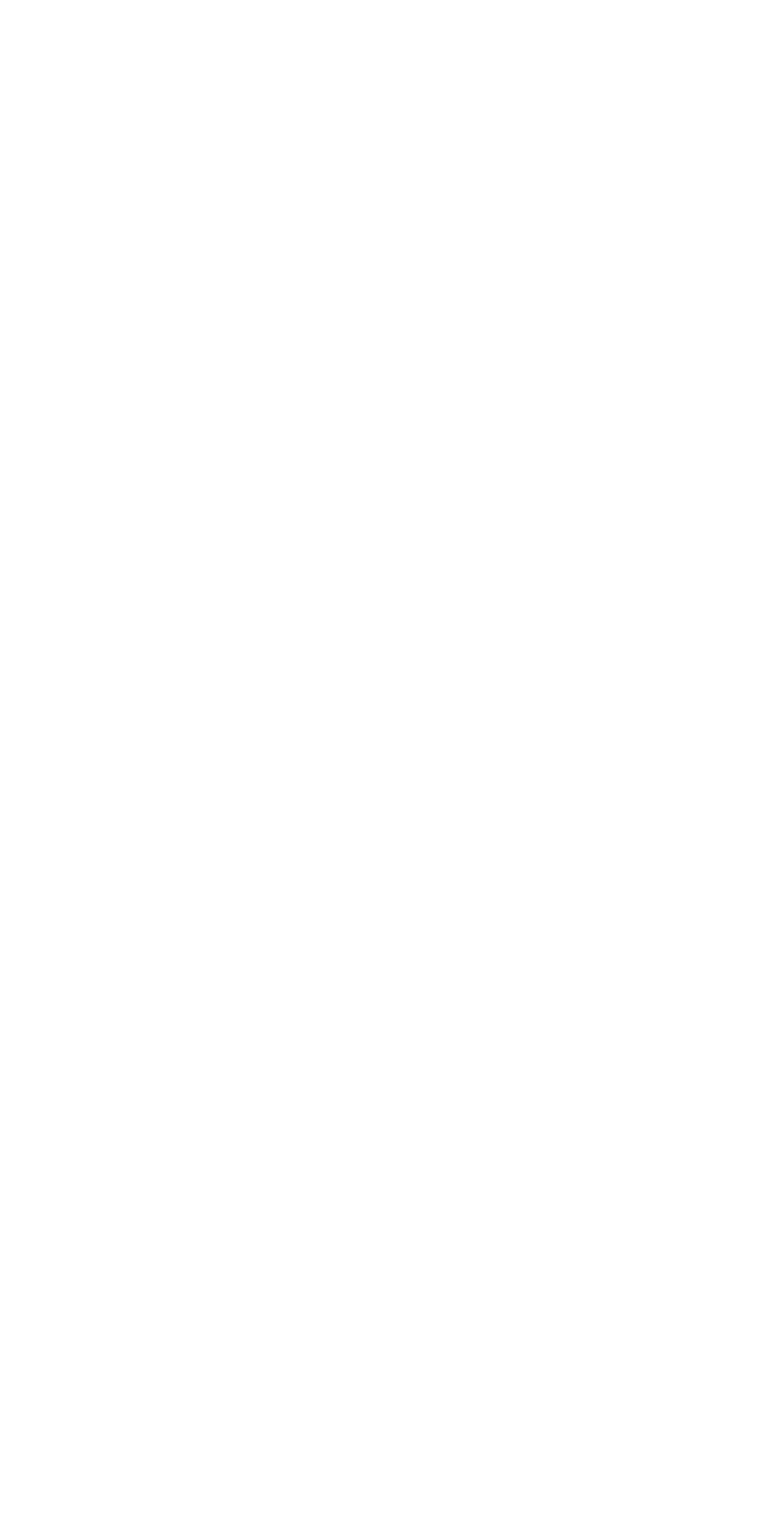
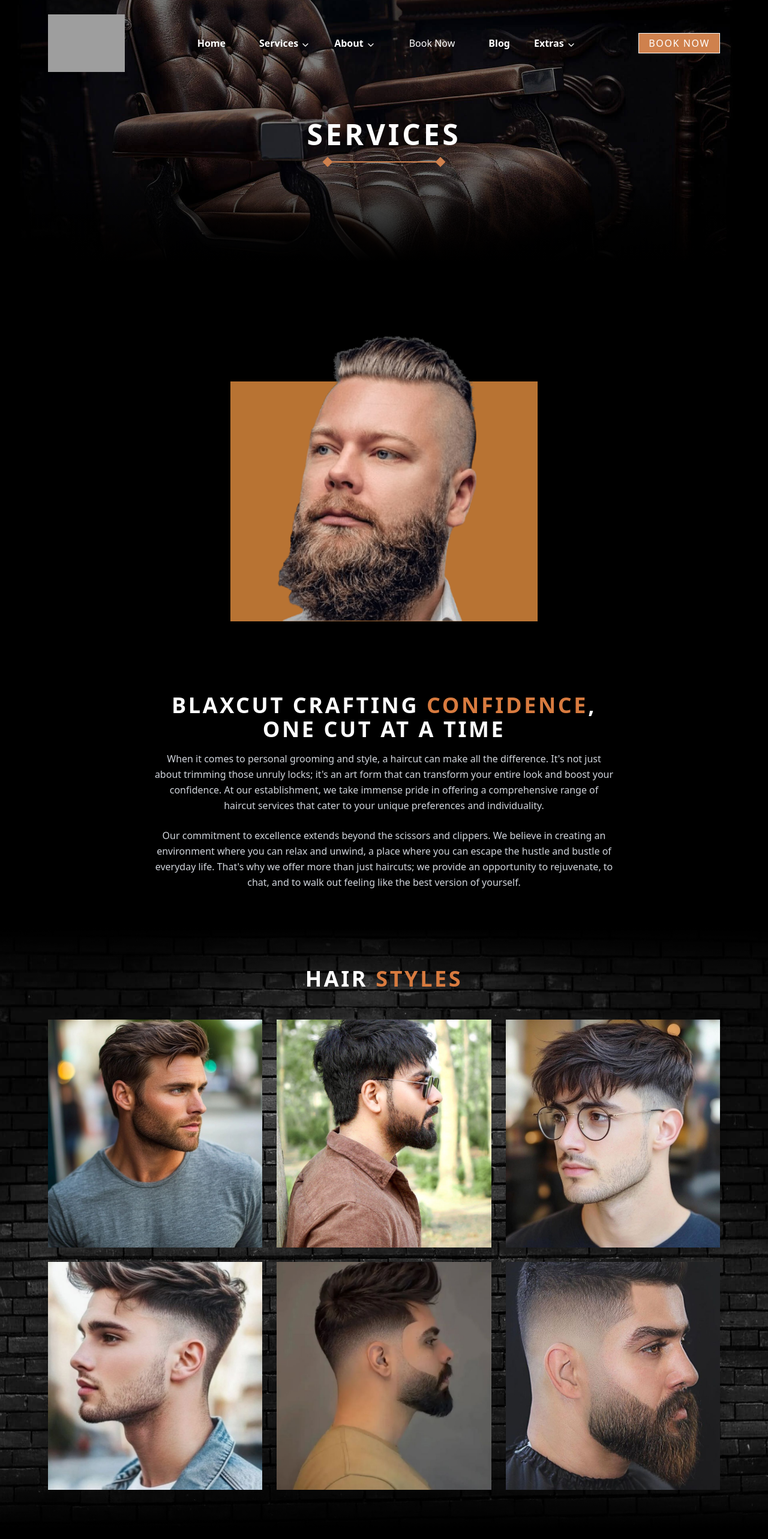
Before and after one commit to Himanshu1852002/BarBar_Shop, a React (Vite) app in the folder frontend/: page /single-service in a window 1280 px wide. Before the commit this address had no page. Shown: the top 2566 px of the page at 60% size. Before the commit the page ends 800 px from the top, so only its background shows below. Built offline with nearby package versions, Linux system fonts and the light colour scheme; grey boxes are pictures that could not be loaded.

Commit message:
frontend ready

```diff
--- a/frontend/src/App.jsx
+++ b/frontend/src/App.jsx
@@ -1,5 +1,6 @@
 import './App.css'
-import { Routes, Route } from 'react-router-dom'
+import { Routes, Route, useLocation } from 'react-router-dom'
+import { useEffect, useState } from "react";
 import Home from './pages/Home/Home'
 import AllServicePage from './pages/Services/AllServicePage'
 import Aboutus from './pages/About us/Aboutus'
@@ -7,19 +8,35 @@
 import Contactus from './pages/Contact us/Contactus'
 import Testimonials from './pages/Testimonials/Testimonials'
 import Booking from './pages/Booking/Booking'
+import ServiceSingle from './pages/Service Single/ServiceSingle'
+import Loader from './components/Loader/Loader'
 
 function App() {
+  const location = useLocation();
+  const [loading, setLoading] = useState(true);
+
+  useEffect(() => {
+    setLoading(true);
+    const timer = setTimeout(() => setLoading(false), 1000); // 1 second delay
+    return () => clearTimeout(timer);
+  }, [location]);
+
   return (
     <>
+     {loading ? <Loader /> : (
+
       <Routes>
         <Route path='/' element={<Home />} />
         <Route path='/services' element={<AllServicePage />} />
         <Route path='/aboutus' element={<Aboutus />} />
         <Route path='/team' element={<Team />} />
         <Route path='/contactus' element={<Contactus />} />
-        <Route path='/testimonials' element={<Testimonials/>}/>
-        <Route path='/booking' element={<Booking/>}/>
+        <Route path='/testimonials' element={<Testimonials />} />
+        <Route path='/booking' element={<Booking />} />
+        <Route path='/single-service' element={<ServiceSingle />} />
       </Routes>
+     )}
+
     </>
   )
 }
--- a/frontend/src/components/CenterSection/CenterSection.jsx
+++ b/frontend/src/components/CenterSection/CenterSection.jsx
@@ -1,5 +1,6 @@
 import wallImg from '../../assets/wall2.jpg';
 import men2 from '../../assets/man-2.png';
+import { Link } from 'react-router-dom';
 
 const CenterSection = () => {
     return (
@@ -35,9 +36,11 @@
                         dedicated to enhancing your style and confidence.
                     </p>
 
-                    <button className="mt-6 bg-[#cf814d] text-white font-semibold py-2 px-6 hover:shadow-[0_0_25px_#cf814d] transition duration-300 tracking-widest">
+                   <Link to='/booking'>
+                    <button className="mt-6 cursor-pointer bg-[#cf814d] text-white font-semibold py-2 px-6 hover:shadow-[0_0_25px_#cf814d] transition duration-300 tracking-widest">
                         BOOK NOW
                     </button>
+                   </Link>
                 </div>
 
                 <div className="w-[70%] sm:w-[60%] md:w-[150%] lg:w-[40%]">
--- a/frontend/src/components/Hero-Section/Hero.jsx
+++ b/frontend/src/components/Hero-Section/Hero.jsx
@@ -1,3 +1,4 @@
+import { Link } from 'react-router-dom';
 import bg_img from '../../assets/hero-bg.jpg';
 import hero_men from "../../assets/hero-men.png"
 
@@ -31,9 +32,11 @@
                         Established with a passion for the art of barbering, we take great pride in
                         our craft and strive to create an atmosphere that feels like home.
                     </p>
+                    <Link to='/booking'>
                     <button className="mt-6 cursor-pointer bg-[#cf814d] text-text font-semibold py-2 px-6  hover:shadow-[0_0_25px_#cf814d] transition duration-400 tracking-widest">
                         BOOK NOW
                     </button>
+                    </Link>
                 </div>
             </div>
         </section>
--- /dev/null
+++ b/frontend/src/components/Loader/Loader.jsx
@@ -0,0 +1,9 @@
+const Loader = () => {
+  return (
+    <div className="fixed inset-0 bg-black flex items-center justify-center z-50">
+      <div className="w-12 h-12 border-4 border-[#cf814d] border-dotted border-t-transparent rounded-full animate-spin"></div>
+    </div>
+  );
+};
+
+export default Loader;
--- a/frontend/src/components/Navbar/Navbar.jsx
+++ b/frontend/src/components/Navbar/Navbar.jsx
@@ -27,6 +27,7 @@
     >
       <div className="flex items-center justify-between px-4 sm:px-8 md:px-10 lg:px-20 py-6">
         <div>
+          <Link to='/'>
           <img
             src={logoDesktop}
             alt="logo"
@@ -37,6 +38,7 @@
             alt="mobile logo"
             className="block md:hidden"
           />
+          </Link>
         </div>
         <ul className="hidden md:flex gap-8 lg:gap-10 items-center text-sm lg:text-base">
           <li className="cursor-pointer font-semibold">
@@ -67,7 +69,7 @@
                   to="/single-service"
                   className="block px-4 py-2 hover:bg-[#cf814d] transition"
                 >
-                  Single Service
+                  Service Single
                 </Link>
               </li>
             </ul>
@@ -141,9 +143,11 @@
         </ul>
 
         <div className="hidden md:block">
-          <button className="bg-[#cf814d] text-white border border-white py-1 px-4 hover:shadow-[0_0_25px_#cf814d] transition duration-400 cursor-pointer tracking-widest">
-            BOOK NOW
-          </button>
+          <Link to="/booking">
+            <button className="bg-[#cf814d] text-white border border-white py-1 px-4 hover:shadow-[0_0_25px_#cf814d] transition duration-400 cursor-pointer tracking-widest">
+              BOOK NOW
+            </button>
+          </Link>
         </div>
 
         <div className="md:hidden">
--- /dev/null
+++ b/frontend/src/components/ScroolToTop/ScrollTop.jsx
@@ -0,0 +1,14 @@
+import { useEffect } from "react";
+import { useLocation } from "react-router-dom";
+
+const ScrollTop = () => {
+  const { pathname } = useLocation();
+
+  useEffect(() => {
+    window.scrollTo(0, 0);
+  }, [pathname]);
+
+  return null;
+};
+
+export default ScrollTop;
--- a/frontend/src/main.jsx
+++ b/frontend/src/main.jsx
@@ -3,10 +3,12 @@
 import './index.css'
 import App from './App.jsx'
 import { BrowserRouter } from 'react-router-dom'
+import ScrollTop from './components/ScroolToTop/ScrollTop.jsx'
 
 createRoot(document.getElementById('root')).render(
   <StrictMode>
     <BrowserRouter>
+    <ScrollTop/>
       <App />
     </BrowserRouter>
   </StrictMode>,
--- /dev/null
+++ b/frontend/src/pages/Service Single/ServiceSingle.jsx
@@ -0,0 +1,121 @@
+import chairImg from '../../assets/chair.jpg';
+import Navbar from '../../components/Navbar/Navbar';
+import Footer from '../../components/Footer/Footer';
+import hero_men_img from '../../assets/hero-men-bg.png';
+import wallImg from '../../assets/wall2.jpg';
+import style1 from '../../assets/style1.jpg'
+import style2 from '../../assets/style2.jpg'
+import style3 from '../../assets/style3.jpg'
+import style4 from '../../assets/style4.jpg'
+import style5 from '../../assets/style5.jpg'
+import style6 from '../../assets/style6.jpg'
+
+const styles = [
+  { img: style1, name: "Pompadour" },
+  { img: style2, name: "Classic Quiff" },
+  { img: style3, name: "High Fade" },
+  { img: style4, name: "Side Part" },
+  { img: style5, name: "Undercut" },
+  { img: style6, name: "Buzz Cut" },
+];
+
+const ServiceSingle = () => {
+  return (
+    <>
+      <Navbar />
+      <section className="relative w-full h-full flex flex-col justify-center items-center overflow-hidden pt-30 pb-20 md:pt-50 md:pb-40 lg:px-10">
+        <div
+          className="absolute top-0 left-0 w-full h-full -z-10 bg-cover bg-center"
+          style={{ backgroundImage: `url(${chairImg})` }}
+        >
+          <div className="absolute bottom-0 left-0 w-full h-40 bg-gradient-to-t from-black to-transparent pointer-events-none" />
+        </div>
+
+        <div className="text-center text-white z-10">
+          <h2 className="text-2xl sm:text-3xl md:text-5xl font-bold tracking-widest uppercase">
+            SERVICES
+          </h2>
+          <div className="flex items-center justify-center mt-4">
+            <div className="w-2 md:w-3 h-2 md:h-3 bg-[#cf814d] rotate-45" />
+            <div className="h-[2px] w-20 sm:w-36 md:w-44 bg-[#cf814d]" />
+            <div className="w-2 md:w-3 h-2 md:h-3 bg-[#cf814d] rotate-45" />
+          </div>
+        </div>
+      </section>
+      <section className="w-full min-h-screen flex items-center justify-center bg-black">
+        <div className="relative max-w-lg w-full flex justify-center items-center">
+          <div className="absolute inset-0 flex justify-center items-center">
+            <div className="bg-[#b87333] w-72 h-80 md:w-135 md:h-[400px]"></div>
+          </div>
+          <img
+            src={hero_men_img}
+            alt="profile"
+            className="relative z-10 -mb-15 w-64 md:w-120 object-cover rounded-md"
+          />
+        </div>
+      </section>
+      <section className="bg-black text-white -mt-20 pb-16 px-6 md:px-20 text-center">
+        <h2 className="text-3xl md:text-4xl font-extrabold uppercase tracking-widest mb-4">
+          BLAXCUT CRAFTING{" "}
+          <span className="text-[#d87b3f]">CONFIDENCE</span>, <br />
+          ONE CUT AT A TIME
+        </h2>
+        <div className="max-w-3xl mx-auto space-y-6 text-gray-300 leading-relaxed">
+          <p>
+            When it comes to personal grooming and style, a haircut can make all
+            the difference. It's not just about trimming those unruly locks; it's
+            an art form that can transform your entire look and boost your
+            confidence. At our establishment, we take immense pride in offering a
+            comprehensive range of haircut services that cater to your unique
+            preferences and individuality.
+          </p>
+          <p>
+            Our commitment to excellence extends beyond the scissors and clippers.
+            We believe in creating an environment where you can relax and unwind,
+            a place where you can escape the hustle and bustle of everyday life.
+            That's why we offer more than just haircuts; we provide an opportunity
+            to rejuvenate, to chat, and to walk out feeling like the best version
+            of yourself.
+          </p>
+        </div>
+      </section>
+
+      <section className="relative w-full min-h-screen flex flex-col items-center py-16 px-6 md:px-20 overflow-hidden">
+      <div
+        className="absolute top-0 left-0 w-full h-full -z-10 bg-cover bg-center"
+        style={{
+          backgroundImage: `url(${wallImg})`,
+        }}
+      >
+        <div className="absolute top-0 left-0 w-full h-24 bg-gradient-to-b from-black to-transparent pointer-events-none"></div>
+        <div className="absolute bottom-0 left-0 w-full h-40 bg-gradient-to-t from-black to-transparent pointer-events-none"></div>
+      </div>
+      <h2 className="text-center text-3xl md:text-4xl font-semibold uppercase mb-12 tracking-widest text-white">
+        HAIR <span className="text-[#d87b3f]">STYLES</span>
+      </h2>
+      <div className="grid grid-cols-1 sm:grid-cols-2 md:grid-cols-3 gap-6 max-w-6xl w-full">
+        {styles.map((style, index) => (
+          <div
+            key={index}
+            className="relative group overflow-hidden cursor-pointer shadow-lg"
+          >
+            <img
+              src={style.img}
+              alt={style.name}
+              className="w-full h-95 object-cover transform transition duration-500 group-hover:scale-110"
+            />
+            <div className="absolute inset-0 bg-[#d87b3f]/80 opacity-0 group-hover:opacity-100 flex items-center justify-center transition duration-500">
+              <span className="text-lg md:text-xl font-semibold uppercase tracking-wide text-white">
+                {style.name}
+              </span>
+            </div>
+          </div>
+        ))}
+      </div>
+    </section>
+      <Footer />
+    </>
+  )
+}
+
+export default ServiceSingle
--- a/frontend/src/pages/Services/AllServicePage.jsx
+++ b/frontend/src/pages/Services/AllServicePage.jsx
@@ -4,6 +4,7 @@
 import Services from '../../components/Servicess/Services';
 import chairImg from '../../assets/chair.jpg';
 import Prices from '../../components/Prices/Prices';
+import AddressTime from '../../components/Address & Time/AddressTime';
 
 const AllServicePage = () => {
   return (
@@ -36,7 +37,8 @@
       </section>
       <Prices/>
 
-      <Services />
+      <Services showButton={false} />
+      <AddressTime/>
       <Footer />
     </>
   );
```
Also changed, not shown: frontend/src/components/Servicess/Services.jsx (+7 -2 lines), frontend/src/assets/hero-men-bg.png (added).
